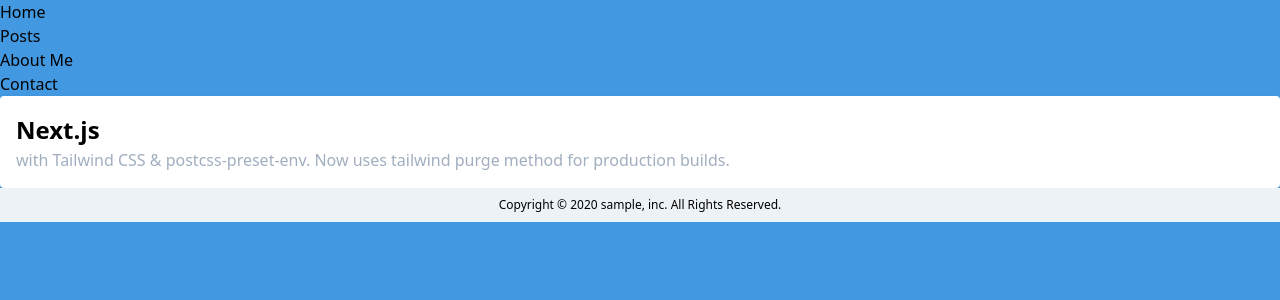
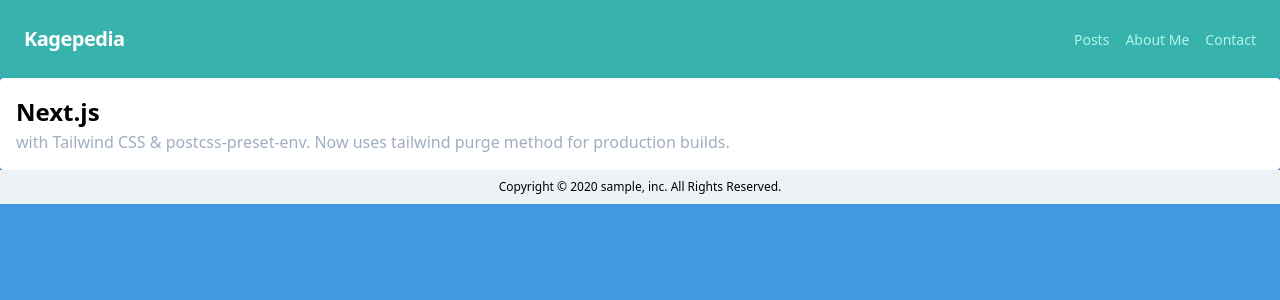
Before and after one commit to kagepedia/homepage, a Next.js app: page / in a window 1280 px wide. Shown: the top 300 px of the page. Built offline with nearby package versions, Linux system fonts and the light colour scheme.

Commit message:
components create

```diff
--- /dev/null
+++ b/components/atom/PostDetail.js
@@ -0,0 +1,7 @@
+const PostDetail = () => (
+  <div>
+    PostDetailPostDetailPostDetailPostDetailPostDetailPostDetailPostDetail
+  </div>
+);
+
+export default PostDetail;
--- /dev/null
+++ b/components/atom/PostList.js
@@ -0,0 +1,41 @@
+import Link from "next/link";
+
+const PostList = () => (
+  <div className="max-w-sm w-full lg:max-w-full lg:flex">
+    <div
+      className="h-48 lg:h-auto lg:w-48 flex-none bg-cover rounded-t lg:rounded-t-none lg:rounded-l text-center overflow-hidden"
+      style={{
+        backgroundImage:
+          "url('https://cdn.pixabay.com/photo/2017/02/20/18/03/cat-2083492__340.jpg')",
+      }}
+      title="Woman holding a mug"
+    ></div>
+    <div className="border-r border-b border-l border-gray-400 lg:border-l-0 lg:border-t lg:border-gray-400 bg-white rounded-b lg:rounded-b-none lg:rounded-r p-4 flex flex-col justify-between leading-normal">
+      <div className="mb-8">
+        <p className="text-sm text-gray-600 flex items-center">
+          <svg
+            className="fill-current text-gray-500 w-3 h-3 mr-2"
+            xmlns="http://www.w3.org/2000/svg"
+            viewBox="0 0 20 20"
+          >
+            <path d="M4 8V6a6 6 0 1 1 12 0v2h1a2 2 0 0 1 2 2v8a2 2 0 0 1-2 2H3a2 2 0 0 1-2-2v-8c0-1.1.9-2 2-2h1zm5 6.73V17h2v-2.27a2 2 0 1 0-2 0zM7 6v2h6V6a3 3 0 0 0-6 0z" />
+          </svg>
+          Members only
+        </p>
+        <div className="text-gray-900 font-bold text-xl mb-2">
+          Can coffee make you a better developer?
+        </div>
+        <p className="text-gray-700 text-base">
+          Lorem ipsum dolor sit amet, consectetur adipisicing elit. Voluptatibus
+          quia, nulla! Maiores et perferendis eaque, exercitationem praesentium
+          nihil.
+        </p>
+      </div>
+      <Link href="/posts/detail" as={`/post/detail`}>
+        <button>read more</button>
+      </Link>
+    </div>
+  </div>
+);
+
+export default PostList;
--- a/components/molecules/header.js
+++ b/components/molecules/header.js
@@ -2,26 +2,51 @@ import Link from "next/link";
 
 const Header = () => (
   <div>
-    <h2>
-      <Link href="/">
-        <a>Home</a>
-      </Link>
-    </h2>
-    <h2>
-      <Link href="/posts/">
-        <a>Posts</a>
-      </Link>
-    </h2>
-    <h2>
-      <Link href="/about/">
-        <a>About Me</a>
-      </Link>
-    </h2>
-    <h2>
-      <Link href="/contact/form">
-        <a>Contact</a>
-      </Link>
-    </h2>
+    <nav className="flex items-center justify-between flex-wrap bg-teal-500 p-6">
+      <div className="flex items-center flex-shrink-0 text-white mr-6">
+        <a href="/">
+          <span className="font-semibold text-xl tracking-tight">
+            Kagepedia
+          </span>
+        </a>
+      </div>
+      <div className="block lg:hidden">
+        <button className="flex items-center px-3 py-2 border rounded text-teal-200 border-teal-400 hover:text-white hover:border-white">
+          <svg
+            className="fill-current h-3 w-3"
+            viewBox="0 0 20 20"
+            xmlns="http://www.w3.org/2000/svg"
+          >
+            <title>Menu</title>
+            <path d="M0 3h20v2H0V3zm0 6h20v2H0V9zm0 6h20v2H0v-2z" />
+          </svg>
+        </button>
+      </div>
+      <div
+        className={`w-full block flex-grow-0 lg:flex lg:items-center lg:w-auto`}
+      >
+        <div className="text-sm lg:flex-grow">
+          <a
+            href="/posts/"
+            className="block mt-4 lg:inline-block lg:mt-0 text-teal-200 hover:text-white mr-4"
+          >
+            Posts
+          </a>
+          <a
+            href="/about/"
+            className="block mt-4 lg:inline-block lg:mt-0 text-teal-200 hover:text-white mr-4"
+          >
+            About Me
+          </a>
+          <a
+            href="/contact/form"
+            className="block mt-4 lg:inline-block lg:mt-0 text-teal-200 hover:text-white"
+          >
+            Contact
+          </a>
+        </div>
+      </div>
+    </nav>
   </div>
 );
 
--- a/pages/about/index.js
+++ b/pages/about/index.js
@@ -1,5 +1,6 @@
 import Head from "../../components/head";
 import Header from "../../components/molecules/header";
+import Footer from "../../components/molecules/footer";
 
 const About = () => (
   <div>
@@ -24,6 +25,7 @@ const About = () => (
         }
       `}</style>
     </div>
+    <Footer />
   </div>
 );
 
--- a/pages/contact/comp.js
+++ b/pages/contact/comp.js
@@ -1,8 +1,11 @@
 import Head from "../../components/head";
+import Header from "../../components/molecules/header";
+import Footer from "../../components/molecules/footer";
 
 const Comp = () => (
   <div>
     <Head />
+    <Header />
     <div className="p-4 bg-white rounded shadow">
       <h1 className="text-2xl font-bold">Comp</h1>
       <p className="text-gray-500">
@@ -10,6 +13,7 @@ const Comp = () => (
         for production builds.
       </p>
     </div>
+    <Footer />
   </div>
 );
 
--- a/pages/contact/conf.js
+++ b/pages/contact/conf.js
@@ -1,8 +1,11 @@
 import Head from "../../components/head";
+import Header from "../../components/molecules/header";
+import Footer from "../../components/molecules/footer";
 
 const Conf = () => (
   <div>
     <Head />
+    <Header />
     <div className="p-4 bg-white rounded shadow">
       <h1 className="text-2xl font-bold">Conf</h1>
       <p className="text-gray-500">
@@ -10,6 +13,7 @@ const Conf = () => (
         for production builds.
       </p>
     </div>
+    <Footer />
   </div>
 );
 
--- a/pages/contact/form.js
+++ b/pages/contact/form.js
@@ -1,8 +1,11 @@
 import Head from "../../components/head";
+import Header from "../../components/molecules/header";
+import Footer from "../../components/molecules/footer";
 
 const Form = () => (
   <div>
     <Head />
+    <Header />
     <div className="p-4 bg-white rounded shadow">
       <h1 className="text-2xl font-bold">Form</h1>
       <p className="text-gray-500">
@@ -10,6 +13,7 @@ const Form = () => (
         for production builds.
       </p>
     </div>
+    <Footer />
   </div>
 );
 
--- a/pages/posts/detail.js
+++ b/pages/posts/detail.js
@@ -1,8 +1,12 @@
 import Head from "../../components/head";
+import Header from "../../components/molecules/header";
+import Footer from "../../components/molecules/footer";
+import PostDtail from "../../components/atom/PostDetail";
 
 const Detail = () => (
   <div>
     <Head />
+    <Header />
     <div className="p-4 bg-white rounded shadow">
       <h1 className="text-2xl font-bold">Detail</h1>
       <p className="text-gray-500">
@@ -10,6 +14,8 @@ const Detail = () => (
         for production builds.
       </p>
     </div>
+    <PostDtail />
+    <Footer />
   </div>
 );
 
--- a/pages/posts/index.js
+++ b/pages/posts/index.js
@@ -1,8 +1,12 @@
 import Head from "../../components/head";
+import Header from "../../components/molecules/header";
+import Footer from "../../components/molecules/footer";
+import PostList from "../../components/atom/PostList";
 
 const Post = () => (
   <div>
     <Head />
+    <Header />
     <div className="p-4 bg-white rounded shadow">
       <h1 className="text-2xl font-bold">Post</h1>
       <p className="text-gray-500">
@@ -10,6 +14,8 @@ const Post = () => (
         for production builds.
       </p>
     </div>
+    <PostList />
+    <Footer />
   </div>
 );
 
```
